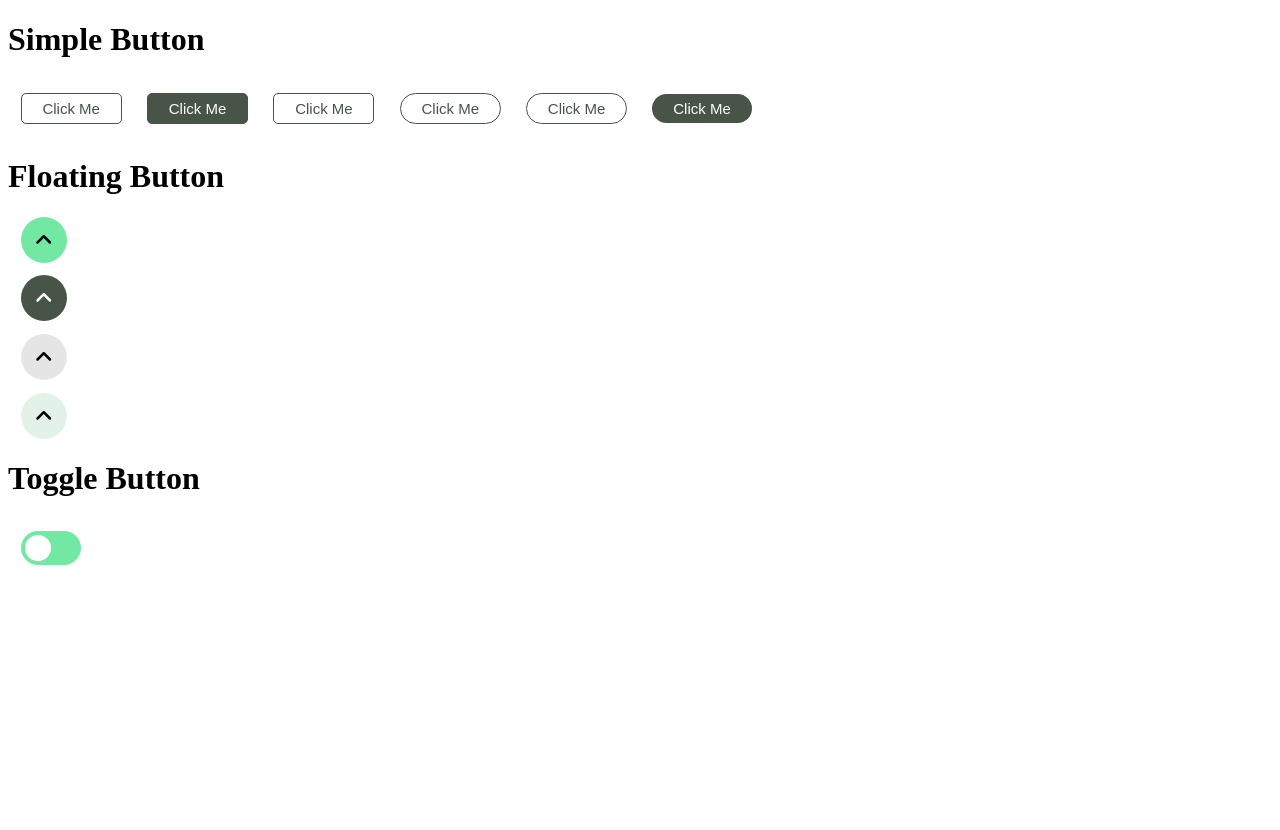
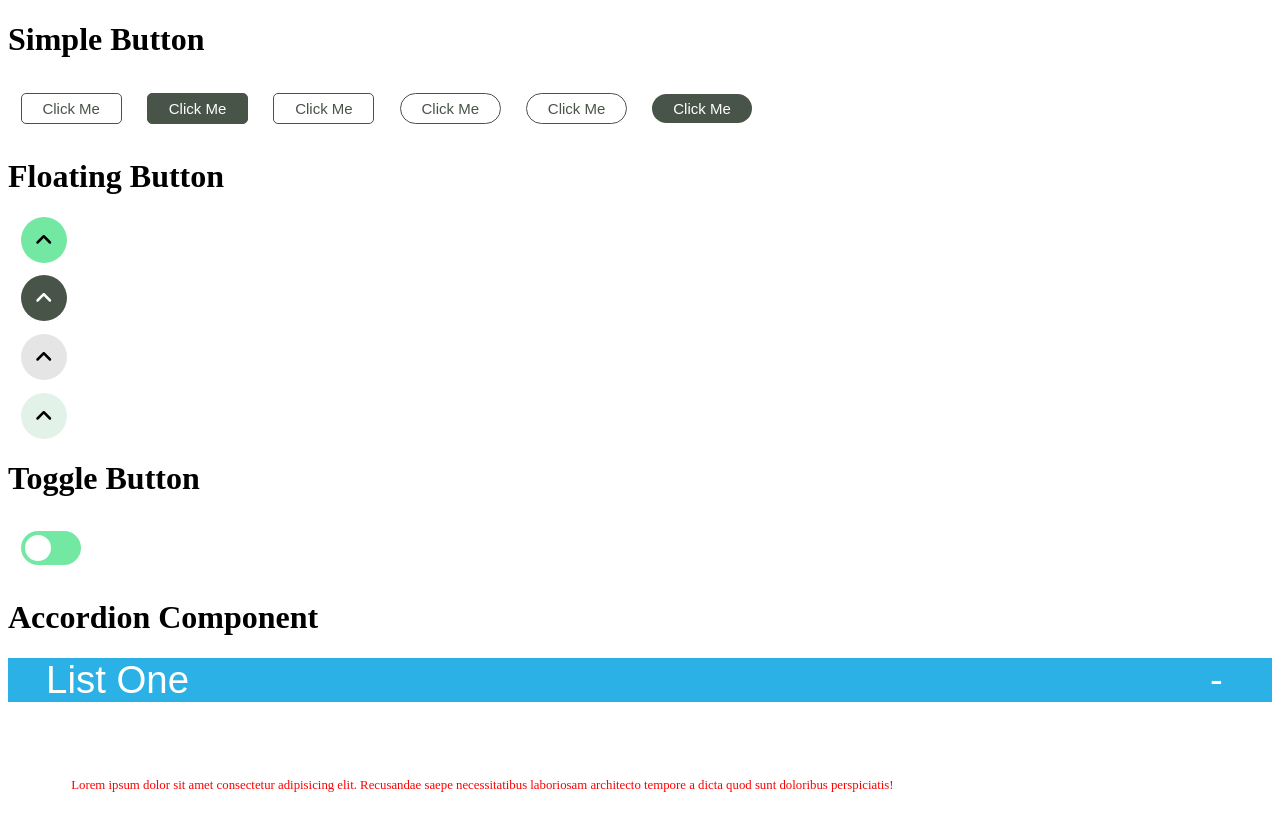
Before and after one commit to Palaksharma23/Components-Design, a Vue app: page / in a window 1280 px wide. Shown: the top 830 px of the page. Before the commit the page ends 800 px from the top, so only its background shows below. Built offline with nearby package versions, Linux system fonts and the light colour scheme.

Commit message:
Added Accordion logic part

```diff
--- a/src/App.vue
+++ b/src/App.vue
@@ -16,17 +16,22 @@
 <h1>Toggle Button</h1>
 <ToggleComponent class="margin_1" classname="toggle round"/>
 
+<h1>Accordion Component</h1>
+<AccordionComponent classname="hello"></AccordionComponent>
+
 </template>
 
 <script>
 import ButtonComponent from './components/ButtonComponent.vue';
-import ToggleComponent from './components/ToggleComponent.vue'
+import ToggleComponent from './components/ToggleComponent.vue';
+import AccordionComponent from './components/AccordionComponent.vue'
 
 export default {
   name: 'App',
   components: {
     ButtonComponent,
-    ToggleComponent
+    ToggleComponent,
+    AccordionComponent
   }
 }
 </script>
--- /dev/null
+++ b/src/components/AccordionComponent.vue
@@ -0,0 +1,81 @@
+<template>
+  <div :class="[toggle ? isActive : '', cllass]" @click="accordionhandler">
+    <div class="label">List One</div>
+    <div class="content">
+      <p>
+        Lorem ipsum dolor sit amet consectetur adipisicing elit. Recusandae
+        saepe necessitatibus laboriosam architecto tempore a dicta quod sunt
+        doloribus perspiciatis!
+      </p>
+    </div>
+  </div>
+</template>
+
+<script>
+import { ref } from "vue";
+export default {
+  name: "AccordionComponent",
+  props: {
+    Heading: String,
+    classname: String,
+  },
+  setup(props) {
+    const toggle = ref(true);
+    const isActive = ref("active");
+    const contentbox = ref("contentbox");
+    const cllass = ref(props.classname);
+
+    function accordionhandler() {
+      toggle.value = !toggle.value;
+      console.log(toggle.value);
+    }
+
+    return {
+      toggle,
+      accordionhandler,
+      isActive,
+      contentbox,
+      cllass,
+    };
+  },
+};
+</script>
+
+<!-- Add "scoped" attribute to limit CSS to this component only -->
+<style scoped>
+.label {
+    font-family: sans-serif;
+  font-size: 3vw;
+  background-color: rgb(44, 177, 230);
+  padding-left: 2%;
+  color: white;
+}
+.content {
+  background-color: white;
+  height: 0;
+  position: relative;
+  overflow: hidden;
+  transition: 1s;
+}
+.label::before {
+  content: "+";
+  position: relative;
+  left: 95%;
+}
+.active .label::before {
+  content: "-";
+  position: relative;
+  left: 95%;
+}
+.active .content {
+  background-color: white;
+  height: 100%;
+  padding: 5%;
+  font-size: 1vw;
+  transition: 1s;
+}
+p {
+  font-size: 1vw;
+  color: rgb(255, 0, 0);
+}
+</style>
```
